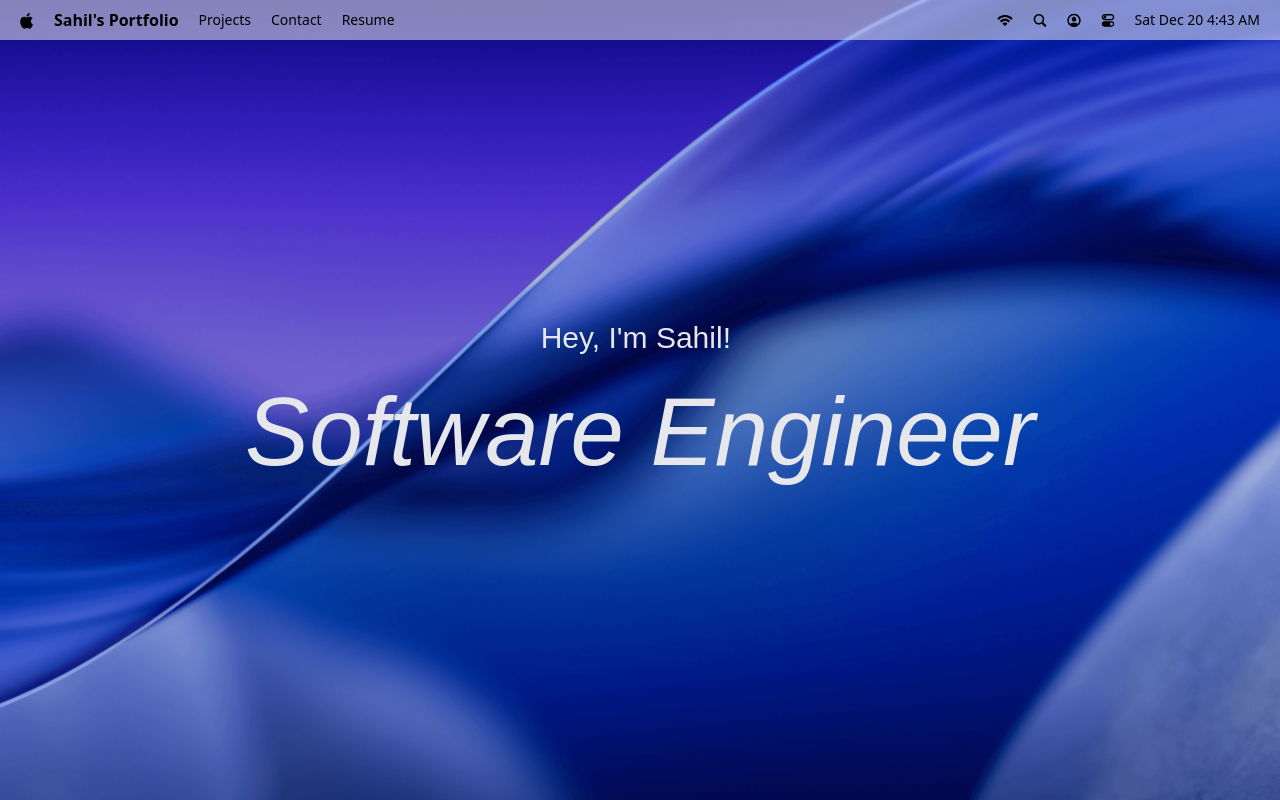
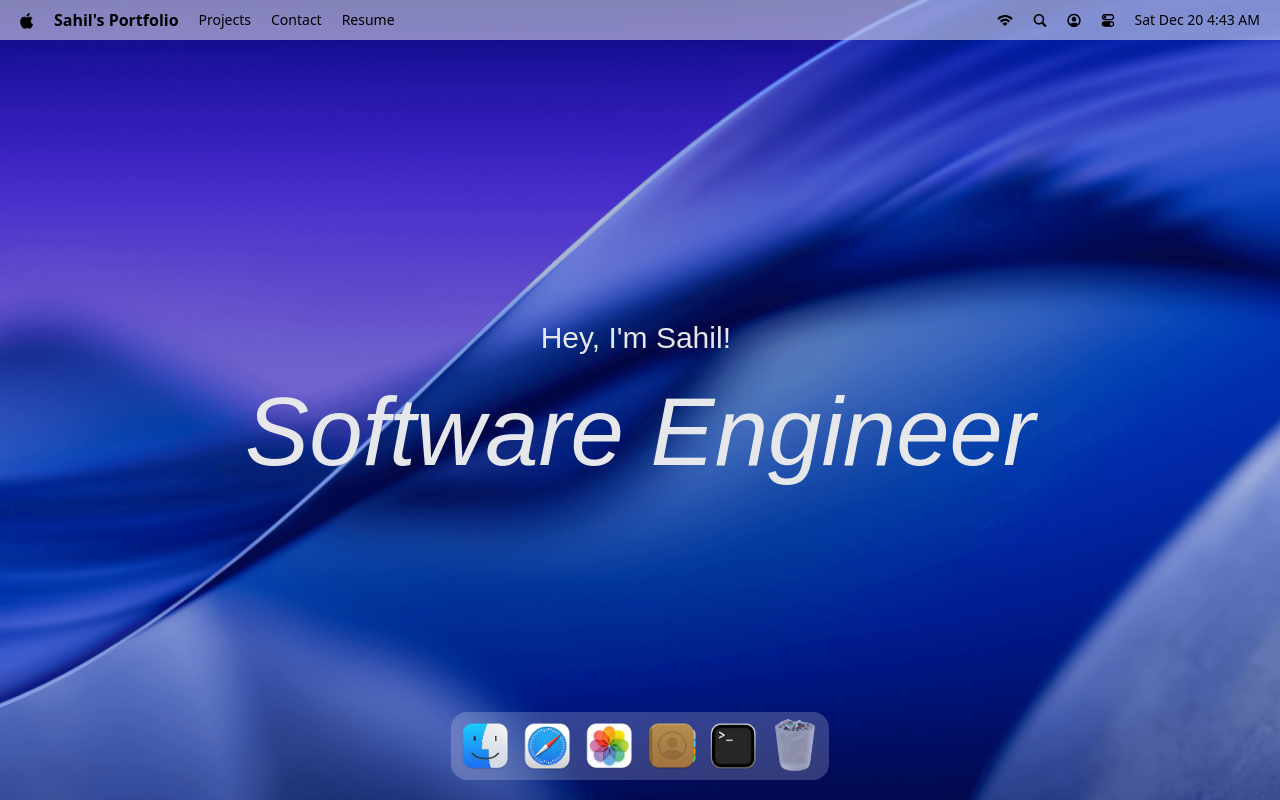
Before and after one commit to AsifAhmedSahil/new-project-react, a React (Vite) app: page / in a window 1280 px wide. Built offline with nearby package versions, Linux system fonts and the light colour scheme; a web font is replaced by a local one.

Commit message:
implement dock with animation:

```diff
--- a/package.json
+++ b/package.json
@@ -17,6 +17,7 @@
     "lucide-react": "^0.561.0",
     "react": "^19.2.0",
     "react-dom": "^19.2.0",
+    "react-tooltip": "^5.30.0",
     "tailwindcss": "^4.1.18"
   },
   "devDependencies": {
--- a/src/App.jsx
+++ b/src/App.jsx
@@ -1,5 +1,5 @@
 import React from 'react'
-import {Navbar,Welcome} from '#components'
+import {Dock, Navbar,Welcome} from '#components'
 
 
 const App = () => {
@@ -7,6 +7,7 @@
     <main>
       <Navbar/>
       <Welcome/>
+      <Dock/>
     </main>
   )
 }
--- /dev/null
+++ b/src/components/Dock.jsx
@@ -0,0 +1,90 @@
+import { dockApps } from "#constants";
+import { useGSAP } from "@gsap/react";
+import gsap from "gsap";
+import { useRef } from "react";
+import { Tooltip } from "react-tooltip";
+
+const Dock = () => {
+  const dockRef = useRef(null);
+
+  useGSAP(() => {
+    const dock = dockRef.current;
+    if (!dock) return () => {};
+
+    const icons = dock.querySelectorAll(".dock-icon");
+    const animateIcons = (mouseX) => {
+      const { left } = dock.getBoundingClientRect();
+
+      icons.forEach((icon) => {
+        const { left: iconLeft, width } = icon.getBoundingClientRect();
+
+        const center = iconLeft - left + width / 2;
+        const distance = Math.abs(mouseX - center);
+        const intencity = Math.exp(-(distance ** 2.5) / 20000);
+
+        gsap.to(icon, {
+          scale: 1 + 0.25 * intencity,
+          y: -15 * intencity,
+          duration: 0.2,
+          ease: "power1.out",
+        });
+      });
+    };
+
+    const handleMouseMove = (e) =>{
+        const {left} = dock.getBoundingClientRect()
+
+        animateIcons(e.clientX - left);
+    };
+
+    const resetIcons = ()=> icons.forEach((icon)=> gsap.to(icon,{
+        scale:1,
+        y:0,
+        duration:0.3,
+        ease:"power1.out"
+    }))
+
+    dock.addEventListener("mousemove",handleMouseMove)
+    dock.addEventListener("mouseleave",resetIcons)
+
+    return ()=>{
+        dock.removeEventListener("mousemove",handleMouseMove)
+        dock.removeEventListener("mouseleave",resetIcons)
+    }
+
+
+  },[]);
+
+  const toggleApp = (app) => {};
+  return (
+    <section id="dock">
+      <div className="dock-container" ref={dockRef}>
+        {dockApps.map(({ id, name, icon, canOpen }) => (
+          <div key={id} className="relative flex justify-center">
+            <button
+              type="button"
+              className="dock-icon"
+              aria-label={name}
+              data-tooltip-id="dock-tooltip"
+              data-tooltip-content={name}
+              data-tooltip-delay-show={150}
+              disabled={!canOpen}
+              onClick={() => toggleApp({ id, canOpen })}
+            >
+              <img
+                src={`/images/${icon}`}
+                alt={name}
+                loading="lazy"
+                className={canOpen ? "" : "opacity-60"}
+              />
+            </button>
+          </div>
+        ))}
+
+        <Tooltip id="dock-tooltip" place="top" className="tooltip" />
+      </div>
+    </section>
+  );
+};
+
+export default Dock;
--- a/src/components/index.js
+++ b/src/components/index.js
@@ -1,4 +1,5 @@
 import Navbar from "#components/Navbar.jsx"
 import Welcome from "#components/Welcome.jsx"
+import Dock from "#components/Dock.jsx"
 
-export {Navbar,Welcome}
+export {Navbar,Welcome,Dock}
```
Also changed, not shown: 1 other file (tests, documents, lock files or other folders).
